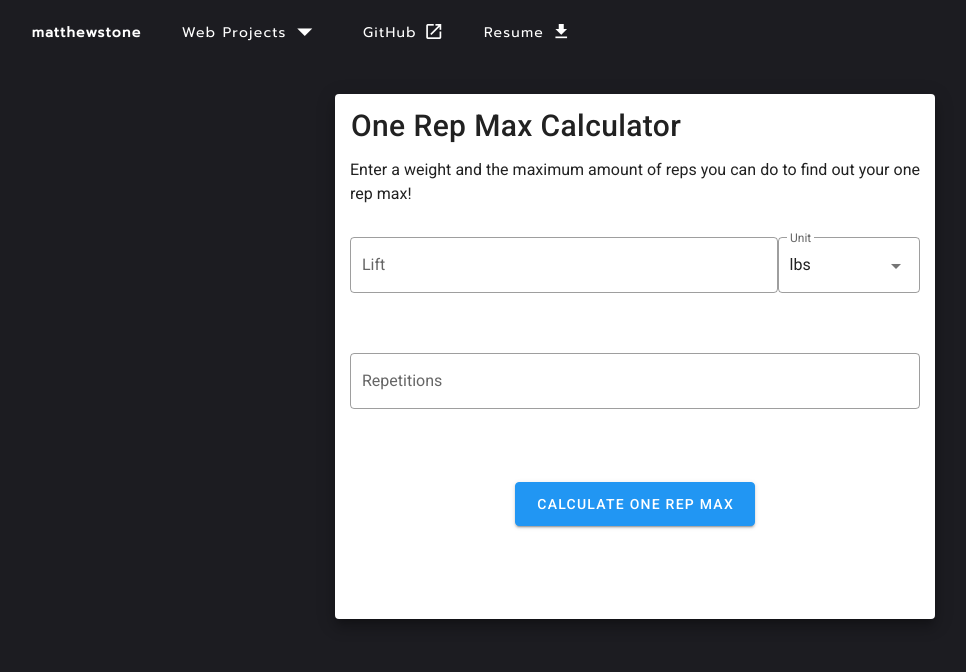
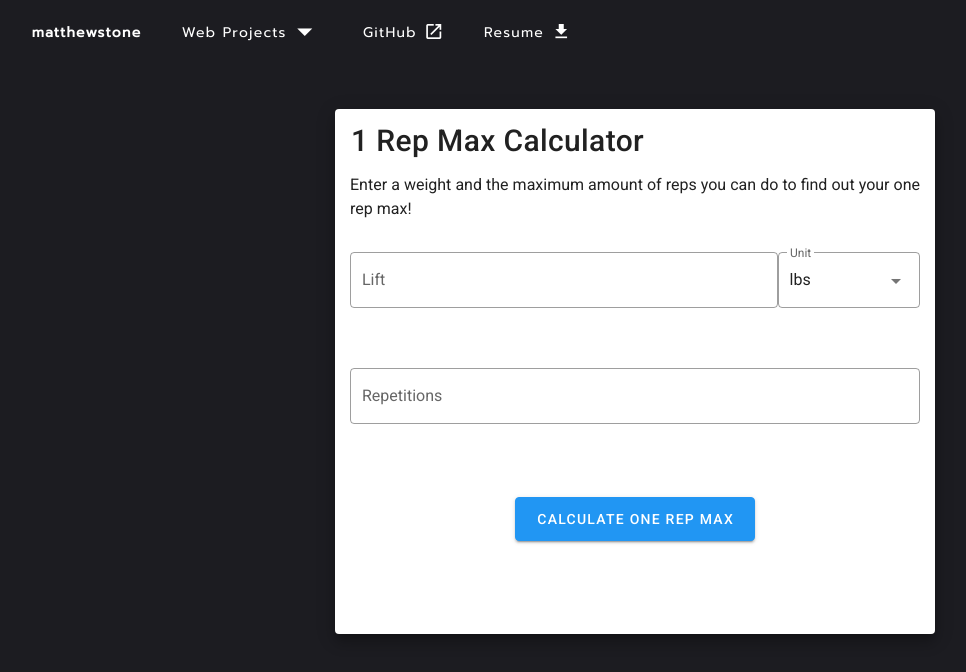
Before and after one commit to MatthewStonee/Personal-Site, a Vue app: page /onerm in a window 1280 px wide. Shown: the top 672 px of the page, without its empty margins (5-971 px from the left). Built offline with nearby package versions, Linux system fonts and the light colour scheme.

Commit message:
updated text

```diff
--- a/src/views/OneRM.vue
+++ b/src/views/OneRM.vue
@@ -5,7 +5,7 @@
           :width="width"
           elevation="10"
       >
-        <v-card-title id="title">One Rep Max Calculator</v-card-title>
+        <v-card-title id="title">1 Rep Max Calculator</v-card-title>
         <p id="cap">Enter a weight and the maximum amount of reps you can do to find out your one rep max!</p>
 
         <div class="reps">
@@ -130,6 +130,7 @@ export default {
   text-align: center;
   min-height: 100vh;
   margin-top: 30px;
+  padding: 15px;
 }
 
 .text {
@@ -152,6 +153,9 @@ export default {
 
 #title {
   font-size: 30px;
+  align-content: center;
+  text-align: center;
+  white-space: normal;
 }
 
 #cap {
```
